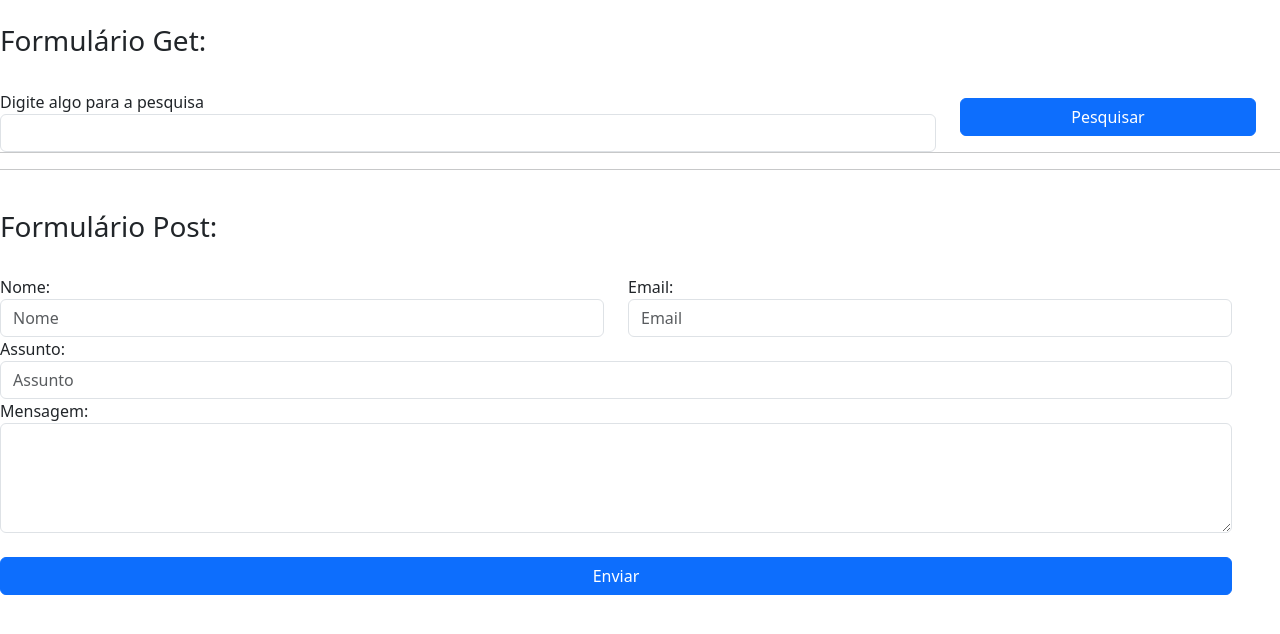
After one commit to Diogo-creator/flask, a Flask app: page /contato_old/ in a window 1280 px wide. The commit adds this page. Shown: the top 634 px of the page. Run offline with Flask 3, Linux system fonts and the light colour scheme.

Commit message:
Flask-WTF, contato.html, views

```diff
--- a/app/__init__.py
+++ b/app/__init__.py
@@ -7,6 +7,7 @@ app = Flask(__name__)
 
 app.config['SQLALCHEMY_DATABASE_URI'] = 'sqlite:///database.db'
 app.config['SQLALCHEMY_TRACK_MODIFICATIONS'] = False
+app.config['SECRET_KEY'] = 'minha_senha_secreta'
 
 db = SQLAlchemy(app)
 migrate = Migrate(app, db)
--- a/app/models.py
+++ b/app/models.py
@@ -8,4 +8,4 @@ class Contato(db.Model):
     email = db.Column(db.String(), nullable=True)
     assunto = db.Column(db.String(), nullable=True)
     mensagem = db.Column(db.String(), nullable=True)
-    repondido =db.Column(db.Integer, default=0)
+    respondido = db.Column(db.Integer, default=0)
--- /dev/null
+++ b/app/templates/contato_old.html
@@ -0,0 +1,61 @@
+<!DOCTYPE html>
+<html lang=" pt_br">
+<head>
+    <meta charset="UTF-8">
+    <meta name="viewport" content="width=device-width, initial-scale=1.0">
+    <title>Contato</title>
+    <link href="https://cdn.jsdelivr.net/npm/bootstrap@5.3.8/dist/css/bootstrap.min.css" rel="stylesheet" integrity="sha384-sRIl4kxILFvY47J16cr9ZwB07vP4J8+LH7qKQnuqkuIAvNWLzeN8tE5YBujZqJLB" crossorigin="anonymous">
+</head>
+<body>
+    <div class="conteiner">
+        <div class="row mt-4">
+            <h3>Formulário Get:</h3>
+            <form action="" method="get" class="row mt-4">
+                <div class="col-9">
+                    Digite algo para a pesquisa
+                    <input type="text" name="pesquisa" id="" class="form-control">
+                </div>
+                <div class="col-3">
+                    <button type="submit" class="btn  btn-primary mt-2 col-12">Pesquisar</button>
+                </div>
+            </form>
+            {% if context['pesquisa'] %}
+                <p>Você pesquisou {{context['pesquisa']}}</p>
+            {% endif %}
+
+            <hr>
+            <hr>
+
+            <div class="row mt-4">
+                <h3>Formulário Post:</h3>
+                <form method="post" class="row mt-4">
+                    <div class="col-6">
+                        Nome:
+                        <input type="text" name="nome" class="form-control" placeholder="Nome" required>
+                    </div>
+                    <div class="col-6">
+                        Email:
+                        <input type="email" name="email" class="form-control" placeholder="Email" required>
+                    </div>
+                    <div class="col-12">
+                        Assunto:
+                        <input type="text" name="assunto" class="form-control" placeholder="Assunto" required>
+                    </div>
+                    <div class="col-12">
+                        Mensagem:
+                        <textarea name="mensagem" class="form-control" rows="4" required></textarea>
+                    </div>
+                    <div class="col-12">
+                        <button type="submit" class="btn btn-primary mt-4 col-12">Enviar</button>
+                    </div>
+                </form>
+
+            {% if context['pesquisa'] %}
+                <p>Você pesquisou {{context['pesquisa']}}</p>
+            {% endif %}
+            </div>
+        </div>
+    </div>
+    <script src="https://cdn.jsdelivr.net/npm/bootstrap@5.3.8/dist/js/bootstrap.bundle.min.js" integrity="sha384-FKyoEForCGlyvwx9Hj09JcYn3nv7wiPVlz7YYwJrWVcXK/BmnVDxM+D2scQbITxI" crossorigin="anonymous"></script>
+</body>
+</html>
--- a/app/templates/index.html
+++ b/app/templates/index.html
@@ -10,6 +10,7 @@
         <h3>Estudo Flask</h3>
         <h5>Bem vindo a aula de Flask!</h5>
         <h5>O projeto está conectado ao git!</h5>
+        <a href="{{ url_for('contato') }}">Ir para Contato</a>
     </div>
 </body>
 </html>
--- a/app/views.py
+++ b/app/views.py
@@ -1,5 +1,47 @@
-from app import app
-from flask import render_template
+from app import app, db
+from flask import render_template, request, redirect, url_for
+from app.models import Contato
+from app.forms import ContatoForm
+
 @app.route('/')
 def homepage():
     return render_template('index.html')
+
+
+#Formato não recomendado
+@app.route('/contato_old/', methods=['GET', 'POST'])
+def contato_old():
+    context = {}
+    if request.method == 'GET':
+        pesquisa = request.args.get('pesquisa')
+        print('GET: ', pesquisa)
+        context.update({"pesquisa": pesquisa})
+
+    if request.method == 'POST':
+        nome = request.form['nome']
+        email = request.form['email']
+        assunto = request.form['assunto']
+        mensagem = request.form['mensagem']
+
+        contato = Contato(
+            nome=nome,
+            email=email,
+            assunto=assunto,
+            mensagem=mensagem
+            )
+
+        db.session.add(contato)
+        db.session.commit()
+
+    return render_template('contato_old.html', context=context)
+
+# Formato recomendado
+@app.route('/contato/', methods=['GET', 'POST'])
+def contato():
+    form = ContatoForm()
+    context = {}
+    if form.validate_on_submit():
+        form.save()
+        return redirect(url_for('homepage'))
+
+    return render_template('contato.html', context=context, form=form)
```
Also changed, not shown: app/forms.py (added, +22 -0 lines), app/templates/contato.html (added, +34 -0 lines), migrations/versions/21e8aef29cf7_correção_do_nome_repondido_para_.py (added, +34 -0 lines), instance/database.db.
